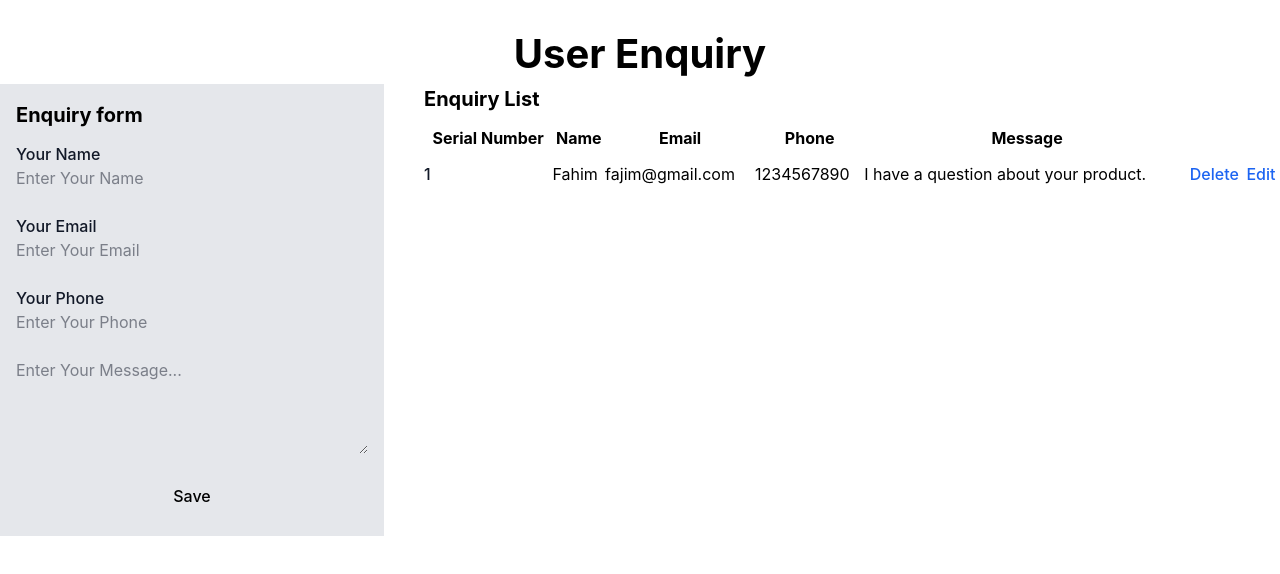
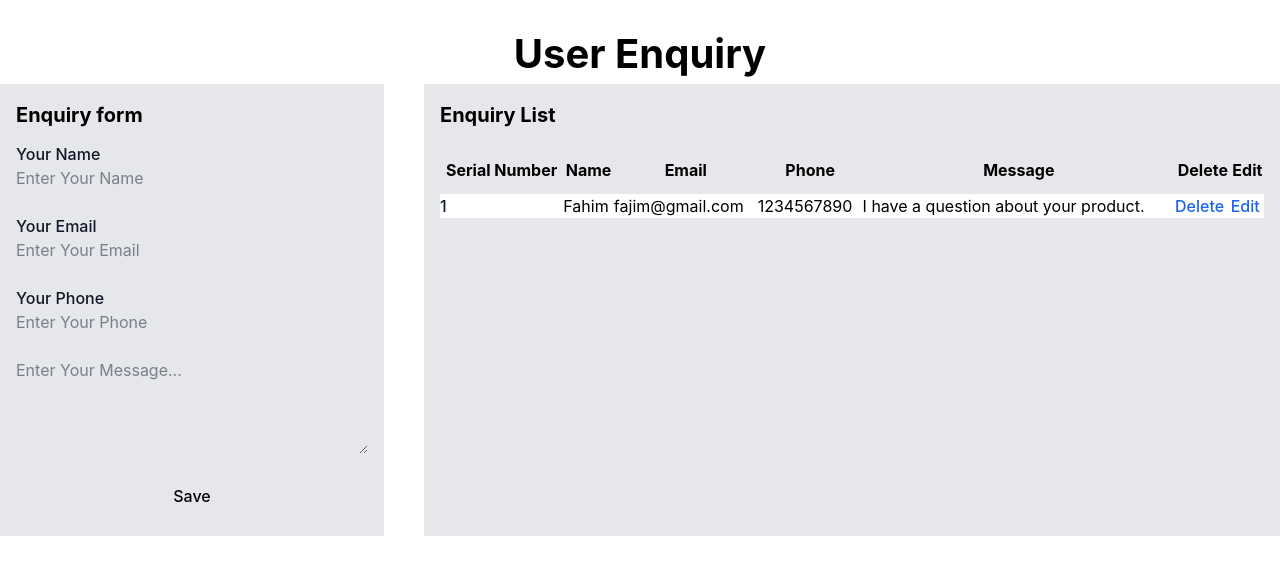
Before and after one commit to fahimsna/04_08_2026, a React (Vite) app in the folder client/: page / in a window 1280 px wide. Shown: the top 574 px of the page. Built offline with nearby package versions, Linux system fonts and the light colour scheme.

Commit message:
Added table seperately

```diff
--- a/client/src/Enquiry.jsx
+++ b/client/src/Enquiry.jsx
@@ -1,13 +1,6 @@
 import React from "react";
 import { Button, Checkbox, Label, Textarea, TextInput } from "flowbite-react";
-import {
-  Table,
-  TableBody,
-  TableCell,
-  TableHead,
-  TableHeadCell,
-  TableRow,
-} from "flowbite-react";
+import { EnquiryList } from "./enquiry/EnquiryList";
 
 export default function Enquiry() {
   let saveEnquiry = (e) => {
@@ -64,55 +57,7 @@ export default function Enquiry() {
             </div>
           </form>
         </div>
-        <div>
-          <h2 className="text-[20px] font-bold">Enquiry List</h2>
-          <div className="overflow-x-auto">
-            <Table>
-              <TableHead>
-                <TableRow>
-                  <TableHeadCell>Serial Number</TableHeadCell>
-                  <TableHeadCell>Name</TableHeadCell>
-                  <TableHeadCell>Email</TableHeadCell>
-                  <TableHeadCell>Phone</TableHeadCell>
-                  <TableHeadCell>Message</TableHeadCell>
-                  <TableHeadCell>
-                    <span className="sr-only">Delete</span>
-                  </TableHeadCell>
-                  <TableHeadCell>
-                    <span className="sr-only">Edit</span>
-                  </TableHeadCell>
-                </TableRow>
-              </TableHead>
-              <TableBody className="divide-y">
-                <TableRow className="bg-white dark:border-gray-700 dark:bg-gray-800">
-                  <TableCell className="whitespace-nowrap font-medium text-gray-900 dark:text-white">
-                    1
-                  </TableCell>
-                  <TableCell>Fahim</TableCell>
-                  <TableCell>fajim@gmail.com</TableCell>
-                  <TableCell>1234567890</TableCell>
-                  <TableCell>I have a question about your product.</TableCell>
-                  <TableCell>
-                    <a
-                      href="#"
-                      className="font-medium text-primary-600 hover:underline dark:text-primary-500"
-                    >
-                      Delete
-                    </a>
-                  </TableCell>
-                  <TableCell>
-                    <a
-                      href="#"
-                      className="font-medium text-primary-600 hover:underline dark:text-primary-500"
-                    >
-                      Edit
-                    </a>
-                  </TableCell>
-                </TableRow>
-              </TableBody>
-            </Table>
-          </div>
-        </div>
+        <EnquiryList />
       </div>
     </div>
   );
--- /dev/null
+++ b/client/src/enquiry/EnquiryList.jsx
@@ -0,0 +1,59 @@
+import React from "react";
+import {
+  Table,
+  TableBody,
+  TableCell,
+  TableHead,
+  TableHeadCell,
+  TableRow,
+} from "flowbite-react";
+
+export function EnquiryList() {
+  return (
+    <div className="bg-gray-200 p-4">
+      <h2 className="text-[20px] font-bold mb-4">Enquiry List</h2>
+      <div className="overflow-x-auto">
+        <Table>
+          <TableHead>
+            <TableRow>
+              <TableHeadCell>Serial Number</TableHeadCell>
+              <TableHeadCell>Name</TableHeadCell>
+              <TableHeadCell>Email</TableHeadCell>
+              <TableHeadCell>Phone</TableHeadCell>
+              <TableHeadCell>Message</TableHeadCell>
+              <TableHeadCell>Delete</TableHeadCell>
+              <TableHeadCell>Edit</TableHeadCell>
+            </TableRow>
+          </TableHead>
+          <TableBody className="divide-y">
+            <TableRow className="bg-white dark:border-gray-700 dark:bg-gray-800">
+              <TableCell className="whitespace-nowrap font-medium text-gray-900 dark:text-white">
+                1
+              </TableCell>
+              <TableCell>Fahim</TableCell>
+              <TableCell>fajim@gmail.com</TableCell>
+              <TableCell>1234567890</TableCell>
+              <TableCell>I have a question about your product.</TableCell>
+              <TableCell>
+                <a
+                  href="#"
+                  className="font-medium text-primary-600 hover:underline dark:text-primary-500"
+                >
+                  Delete
+                </a>
+              </TableCell>
+              <TableCell>
+                <a
+                  href="#"
+                  className="font-medium text-primary-600 hover:underline dark:text-primary-500"
+                >
+                  Edit
+                </a>
+              </TableCell>
+            </TableRow>
+          </TableBody>
+        </Table>
+      </div>
+    </div>
+  );
+}
```
